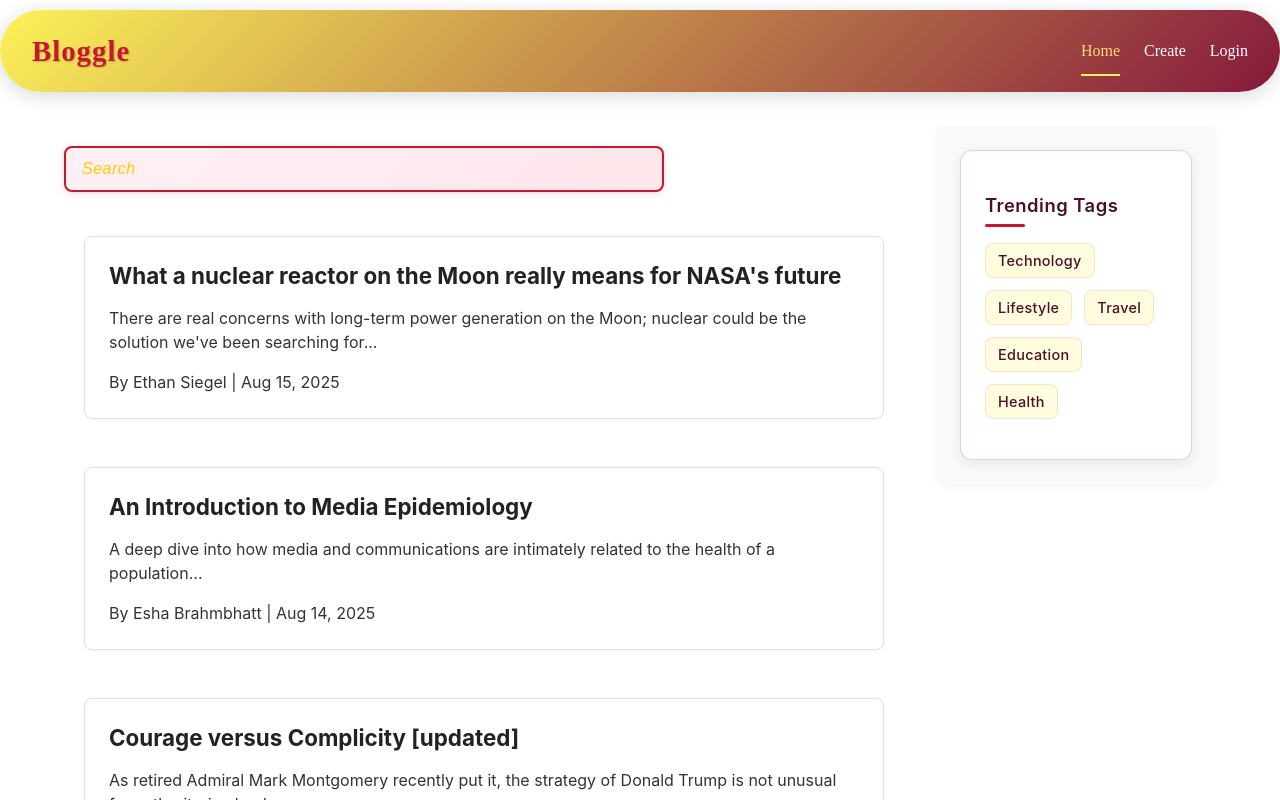
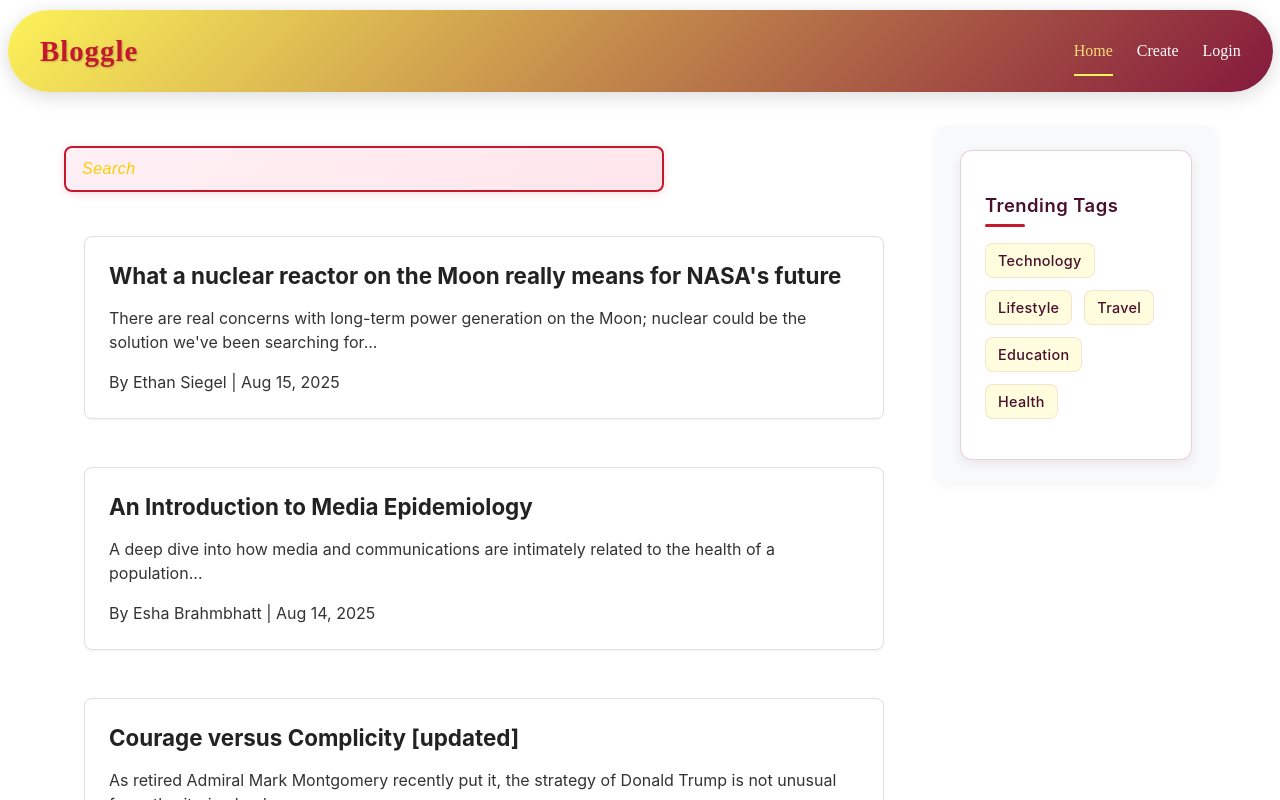
Before and after one commit to sanjuGuna/Bloggle, a React (Vite) app in the folder Frontend/: page / in a window 1280 px wide. Shown: the top 800 px of the page. Built offline with nearby package versions, Linux system fonts and the light colour scheme; a web font is replaced by a local one.

Commit message:
removed unused css

```diff
--- a/Frontend/src/index.css
+++ b/Frontend/src/index.css
@@ -66,18 +66,3 @@ button:focus-visible {
     background-color: #f9f9f9;
   }
 } */
-body {
-  margin: 0;
-  padding: 0;
-}
-
-/* Ensure html/body take full height */
-html, body, #root {
-  height: 100%;
-}
-
-/* Create stacking context */
-.app-container {
-  position: relative;
-  min-height: 100%;
-}
```
